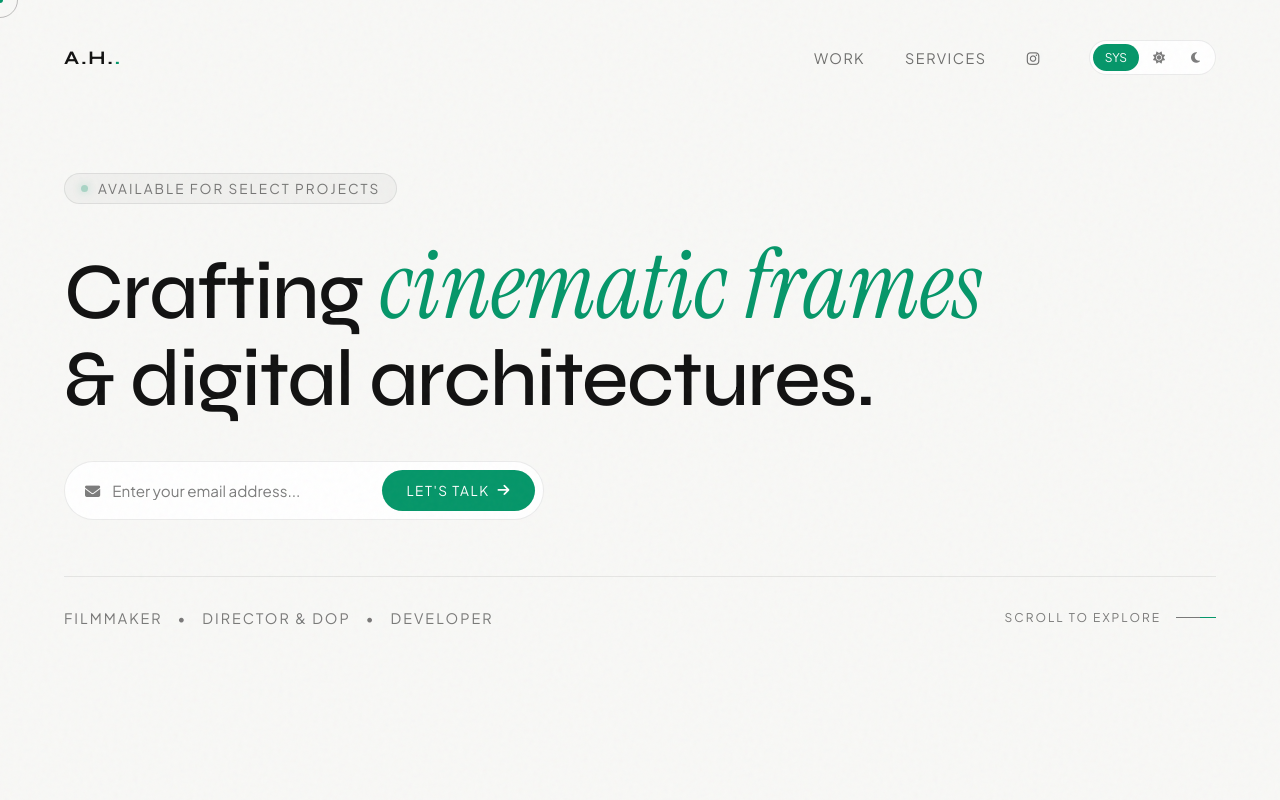
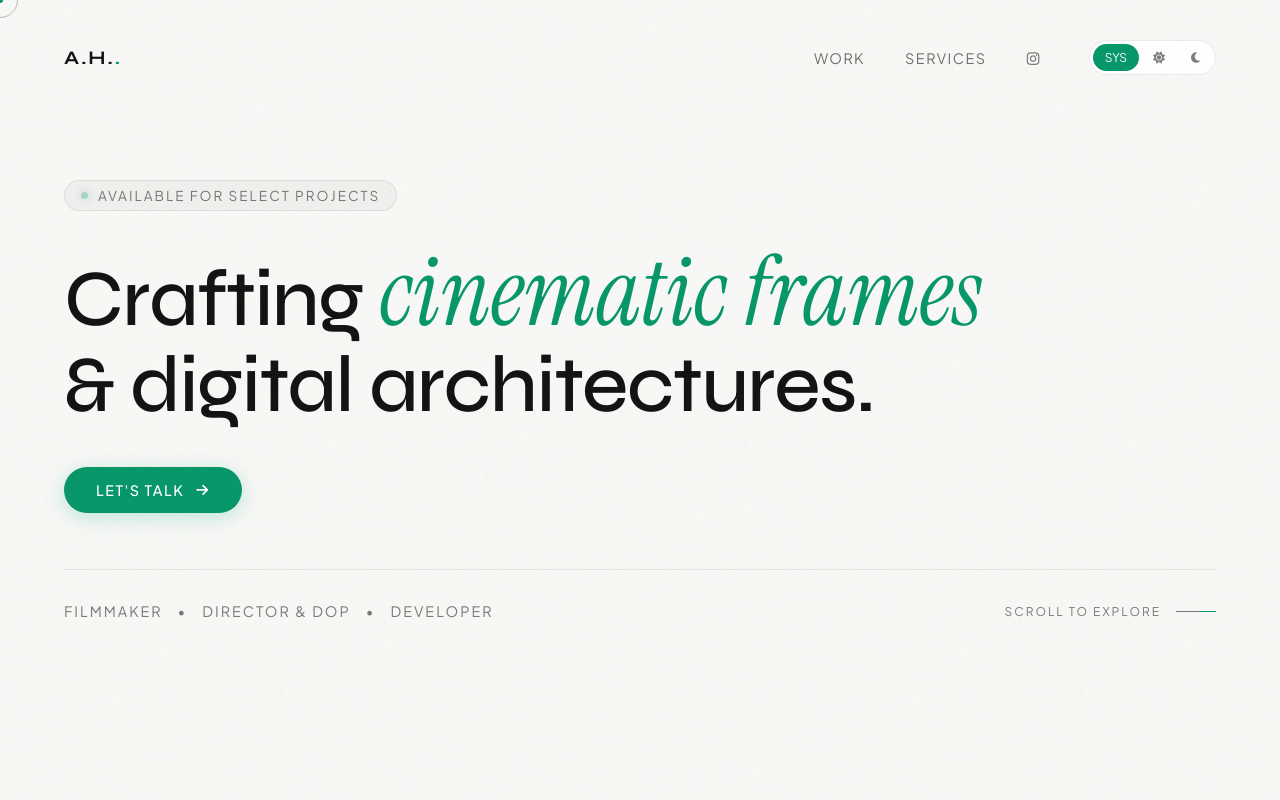
Before and after one commit to alihabib5/ali-habib-website, a plain HTML site: page index.html in a window 1280 px wide. Shown: the top 800 px of the page. Drawn offline with Linux system fonts and the light colour scheme.

Commit message:
Update Let's Talk button to open Gmail compose directly and remove email input

```diff
--- a/css/styles.css
+++ b/css/styles.css
@@ -280,92 +280,47 @@ body {
     -webkit-text-stroke: 1.5px var(--text-light);
 }
 
-/* --- ANIMATED CONTACT CAPSULE ("Enter your email address") --- */
+/* --- HERO CONTACT ACTION BUTTON ("Let's Talk") --- */
 .hero-contact-wrapper {
     margin-bottom: 3.5rem;
     position: relative;
-    max-width: 480px;
+    display: inline-flex;
 }
 
-.contact-capsule {
-    display: flex;
+.hero-talk-btn {
+    display: inline-flex;
     align-items: center;
-    background: var(--surface-dark);
-    border: 1px solid var(--hairline);
-    border-radius: 50px;
-    padding: 8px 8px 8px 20px;
-    transition: border-color 0.4s ease, box-shadow 0.4s ease;
-}
-
-.contact-capsule:focus-within {
-    border-color: var(--accent);
-    box-shadow: 0 0 25px rgba(16, 185, 129, 0.15);
-}
-
-.capsule-icon {
-    color: var(--text-dim);
-    margin-right: 12px;
-    font-size: 0.95rem;
-}
-
-.contact-capsule input {
-    flex: 1;
-    background: transparent;
-    border: none;
-    outline: none;
-    color: var(--text-light);
-    font-family: 'Plus Jakarta Sans', sans-serif;
-    font-size: 0.95rem;
-}
-
-.contact-capsule input::placeholder {
-    color: var(--text-dim);
-}
-
-.capsule-submit {
+    gap: 12px;
     background: var(--accent);
     color: #ffffff;
     border: none;
-    border-radius: 40px;
-    padding: 12px 24px;
+    border-radius: 50px;
+    padding: 14px 32px;
     font-family: 'Plus Jakarta Sans', sans-serif;
-    font-size: 0.85rem;
+    font-size: 0.9rem;
+    font-weight: 500;
     text-transform: uppercase;
     letter-spacing: 1.5px;
-    display: flex;
-    align-items: center;
-    gap: 8px;
+    text-decoration: none;
     cursor: none;
-    transition: transform 0.3s cubic-bezier(0.165, 0.84, 0.44, 1), background 0.3s ease;
+    box-shadow: 0 4px 20px rgba(16, 185, 129, 0.25);
+    transition: transform 0.3s cubic-bezier(0.165, 0.84, 0.44, 1), box-shadow 0.3s ease, background 0.3s ease;
 }
 
-.capsule-submit:hover {
-    transform: scale(1.03);
+.hero-talk-btn:hover {
+    transform: translateY(-2px) scale(1.02);
+    box-shadow: 0 8px 30px rgba(16, 185, 129, 0.4);
+    background: #0ea372;
+    color: #ffffff;
 }
 
-.capsule-submit i {
+.hero-talk-btn i {
+    font-size: 0.85rem;
     transition: transform 0.3s ease;
 }
 
-.capsule-submit:hover i {
+.hero-talk-btn:hover i {
     transform: translateX(4px);
-}
-
-.success-msg {
-    position: absolute;
-    left: 0;
-    bottom: -30px;
-    font-size: 0.8rem;
-    color: var(--accent);
-    opacity: 0;
-    transform: translateY(-5px);
-    transition: opacity 0.4s ease, transform 0.4s ease;
-    pointer-events: none;
-}
-
-.success-msg.show {
-    opacity: 1;
-    transform: translateY(0);
 }
 
 .hero-footer {
--- a/index.html
+++ b/index.html
@@ -53,17 +53,12 @@
                     & digital <span class="outline-hover" data-hover="text">architectures</span>.
                 </h1>
 
-                <!-- Animated Expandable Contact Capsule ("Enter your email address") -->
+                <!-- Direct Contact Action ("Let's Talk") -->
                 <div class="hero-contact-wrapper reveal-up delay-25">
-                    <form class="contact-capsule" id="contactForm" onsubmit="handleContact(event)">
-                        <div class="capsule-icon"><i class="fas fa-envelope"></i></div>
-                        <input type="email" placeholder="Enter your email address..." required id="emailInput" data-hover="text">
-                        <button type="submit" class="capsule-submit" data-hover="link">
-                            <span>Let's Talk</span>
-                            <i class="fas fa-arrow-right"></i>
-                        </button>
-                    </form>
-                    <div class="success-msg" id="successMsg">Message received. Let's create something extraordinary.</div>
+                    <a href="https://mail.google.com/mail/?view=cm&fs=1&to=alihabibproductions@gmail.com&su=Request%20for%20Services&body=Hey%20Ali%2C%0A%0AI%20am%20reaching%20out%20regarding%20a%20collaboration%20project.%20Please%20let%20me%20know%20your%20availability%20so%20we%20can%20proceed%20further." target="_blank" rel="noopener noreferrer" class="hero-talk-btn" id="letsTalkBtn" data-hover="link">
+                        <span>Let's Talk</span>
+                        <i class="fas fa-arrow-right"></i>
+                    </a>
                 </div>
 
                 <div class="hero-footer reveal-up delay-3">
--- a/js/script.js
+++ b/js/script.js
@@ -61,24 +61,16 @@ window.matchMedia('(prefers-color-scheme: dark)').addEventListener('change', ()
     }
 });
 
-// 3. Contact Form Submission (Redirect to Gmail Compose)
-function handleContact(e) {
-    e.preventDefault();
-    const input = document.getElementById('emailInput');
-    const emailValue = input.value.trim();
-
-    if (emailValue !== '') {
+// 3. Contact Action (Direct to Gmail Compose)
+const letsTalkBtn = document.getElementById('letsTalkBtn');
+if (letsTalkBtn) {
+    letsTalkBtn.addEventListener('click', () => {
         const recipient = "alihabibproductions@gmail.com";
         const subject = encodeURIComponent("Request for Services");
-        const body = encodeURIComponent("Hello Ali,\n\nI am reaching out regarding potential project collaboration.\n\nFrom: " + emailValue);
-
-        // Open Gmail compose URL directly in a new tab
-        const gmailUrl = `https://mail.google.com/mail/?view=cm&to=${recipient}&su=${subject}&body=${body}&from=${encodeURIComponent(emailValue)}`;
-        window.open(gmailUrl, '_blank');
-
-        input.value = '';
-        input.blur();
-    }
+        const body = encodeURIComponent("Hey Ali,\n\nI am reaching out regarding a collaboration project. Please let me know your availability so we can proceed further.");
+        const gmailUrl = `https://mail.google.com/mail/?view=cm&fs=1&to=${recipient}&su=${subject}&body=${body}`;
+        letsTalkBtn.setAttribute('href', gmailUrl);
+    });
 }
 
 // 4. Custom Cursor Logic
```
